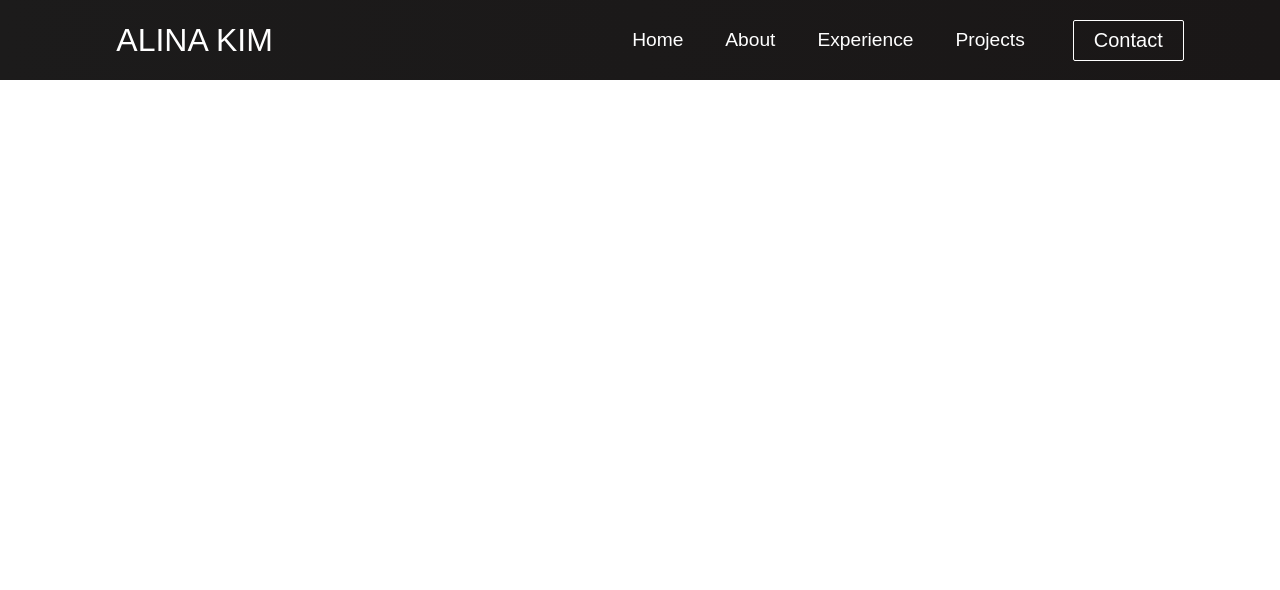
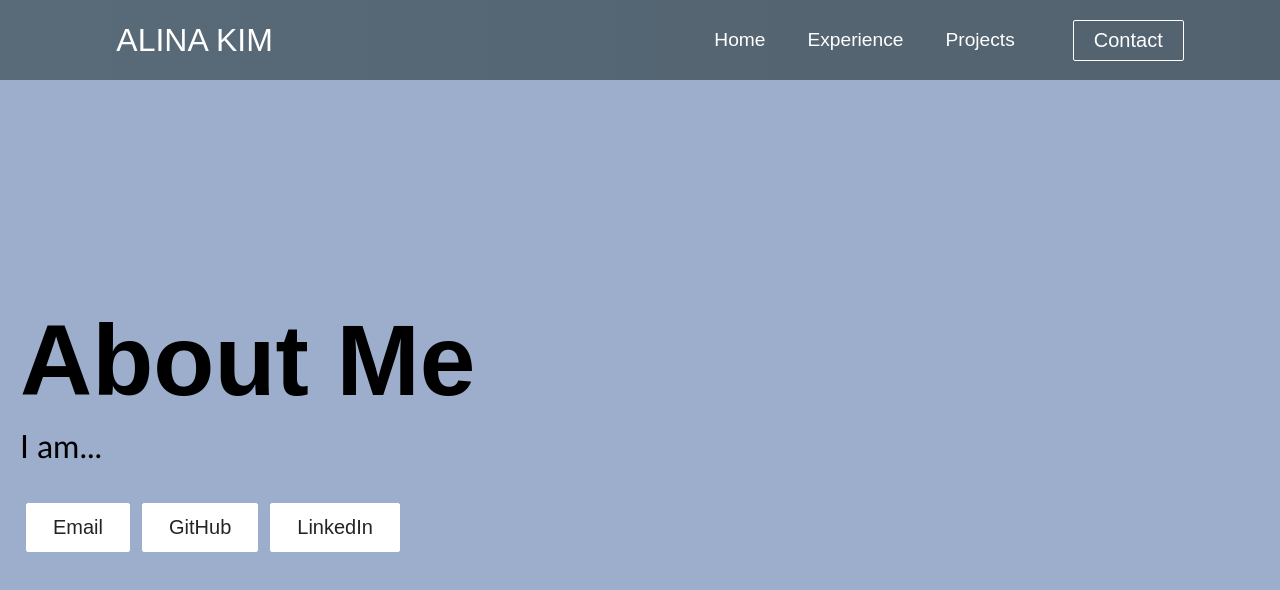
Before and after one commit to alinahkim/resume-website, a React (Create React App) app: page / in a window 1280 px wide. Shown: the top 590 px of the page. Built offline with nearby package versions, Linux system fonts and the light colour scheme.

Commit message:
colors and styling

```diff
--- a/package.json
+++ b/package.json
@@ -14,7 +14,6 @@
     "@testing-library/user-event": "^13.5.0",
     "react": "^18.3.1",
     "react-dom": "^18.3.1",
-    "react-router-dom": "^6.23.1",
     "react-scripts": "5.0.1",
     "web-vitals": "^2.1.4"
   },
@@ -41,5 +40,8 @@
       "last 1 firefox version",
       "last 1 safari version"
     ]
+  },
+  "devDependencies": {
+    "react-router-dom": "^6.23.1"
   }
 }
--- a/src/App.js
+++ b/src/App.js
@@ -1,4 +1,4 @@
-import React from 'react'
+import React from 'react';
 import './App.css';
 import Navbar from './components/Navbar';
 import {BrowserRouter as Router, Routes, Route} from 'react-router-dom';
@@ -10,7 +10,7 @@ function App() {
       <Router>
         <Navbar />
         <Routes>
-            <Route path='/' exact component={Home} />
+          <Route path='/' exact element={<Home/>} />
         </Routes>
       </Router>
     </>
--- a/src/components/HeroSection.css
+++ b/src/components/HeroSection.css
@@ -1,11 +1,11 @@
 .hero-container {
-    background: #ff964f;
+    background-color: #c3d9ff;
     height: 100vh;
     width: 100%;
     display: flex;
     flex-direction: column;
     justify-content: center;
-    align-items: center;
+    align-items: left;
     box-shadow: inset 0 0 0 1000px rgba(0, 0, 0, 0.2);
     object-fit: contain;
 }
@@ -14,6 +14,7 @@
     color: #000000;
     font-size: 100px;
     margin-top: -100px;
+    margin-left: 20px;
 }
 
 .hero-container > p {
@@ -22,10 +23,12 @@
     font-size: 32px;
     font-family: 'Trebuchet MS', 'Lucida Sans Unicode', 'Lucida Grande', 'Lucida Sans', Arial,
                  sans-serif;
+    margin-left: 20px;
 }
 
 .hero-btns {
     margin-top: 32px;
+    margin-left: 20px;
 }
 
 .hero-btns .btn {
--- a/src/components/HeroSection.js
+++ b/src/components/HeroSection.js
@@ -7,11 +7,11 @@ function HeroSection() {
     return (
         <div className='hero-container'>
             <h1>About Me</h1>
-            <p>I am...</p> // *TODO
+            <p>I am...</p>
             <div className='hero-btns'>
                 <Button
                     className='btns'
-                    buttonStyle='btn--outline'
+                    buttonStyle='btn--primary'
                     buttonSize='btn--large'
                 >
                     Email
@@ -25,7 +25,7 @@ function HeroSection() {
                 </Button>
                 <Button
                     className='btns'
-                    buttonStyle='btn--outline'
+                    buttonStyle='btn--primary'
                     buttonSize='btn--large'
                 >
                     LinkedIn
@@ -35,4 +35,4 @@ function HeroSection() {
   )
 }
 
-export default HeroSection
+export default HeroSection;
--- a/src/components/navbar.css
+++ b/src/components/navbar.css
@@ -1,5 +1,6 @@
 .navbar {
-    background: linear-gradient(90deg, rgb(28, 27, 27) 0%, rgb(26, 23, 23) 100%);
+    background: linear-gradient(90deg, rgb(89,106,120) 0%, rgb(82,98,111) 100%);
+    /* background-color: #596A78; */
     height: 80px;
     display: flex;
     justify-content: center;
@@ -11,11 +12,11 @@
 }
 
 .navbar-container {
-    display: flex;
-    justify-content: center;
-    align-items: center;
-    height: 80px;
-    max-width: 1500px;
+  display: flex;
+  justify-content: center;
+  align-items: center;
+  height: 80px;
+  max-width: 1500px;
 }
 
 .navbar-myname {
--- a/src/components/navbar.js
+++ b/src/components/navbar.js
@@ -43,11 +43,11 @@ function Navbar() {
                                 Home
                             </Link>
                         </li>
-                        <li className='nav-item'>
+                        {/* <li className='nav-item'>
                             <Link to='/about' className='nav-links' onClick={closeMobileMenu}>
                                 About
                             </Link>
-                        </li>
+                        </li> */}
                         <li className='nav-item'>
                             <Link to='/experience' className='nav-links' onClick={closeMobileMenu}>
                                 Experience
@@ -66,4 +66,4 @@ function Navbar() {
   )
 }
 
-export default Navbar
+export default Navbar;
--- a/src/components/pages/Home.js
+++ b/src/components/pages/Home.js
@@ -10,4 +10,4 @@ function Home () {
     )
 }
 
-export default Home
+export default Home;
```
Also changed, not shown: 1 other file (tests, documents, lock files or other folders).
